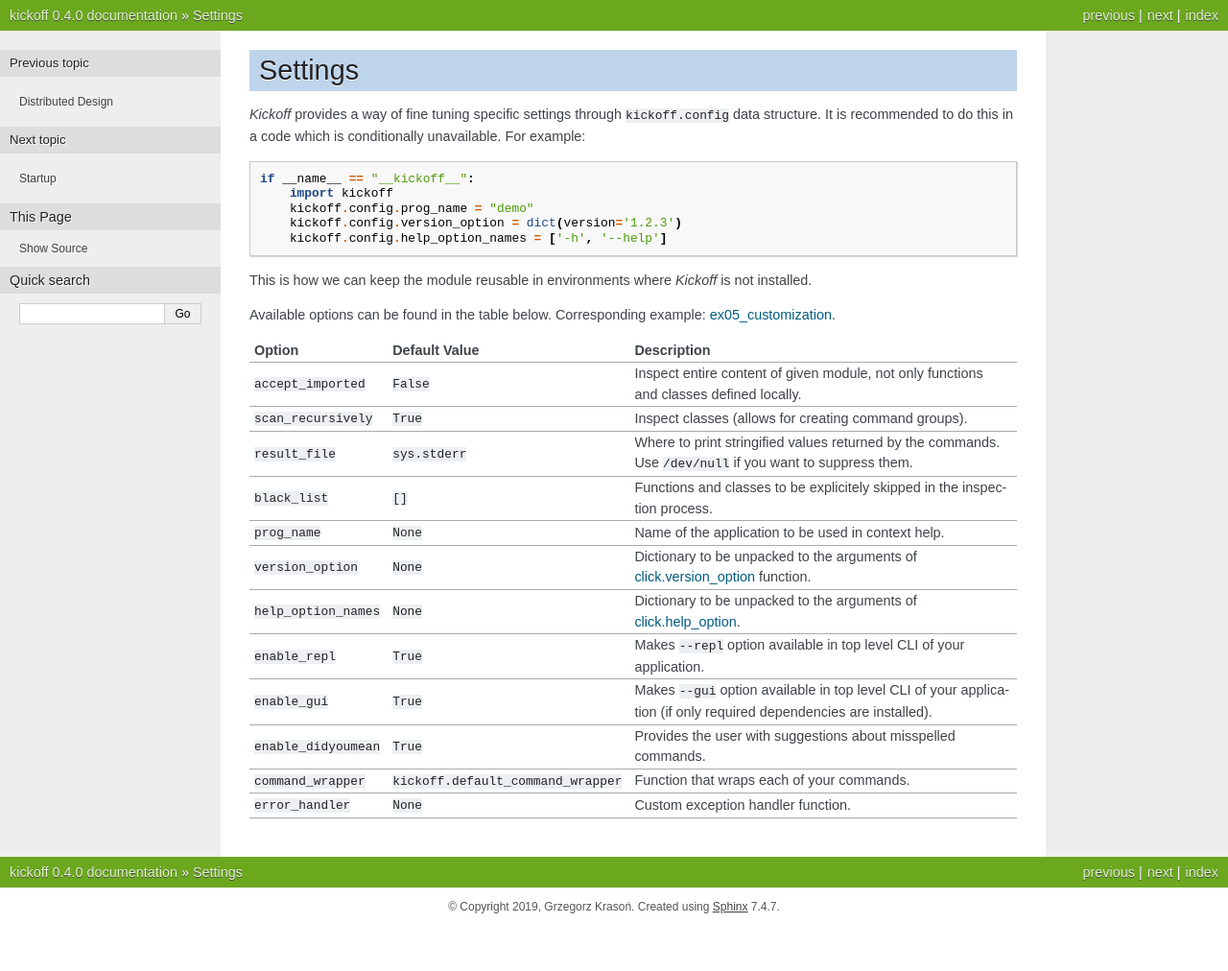
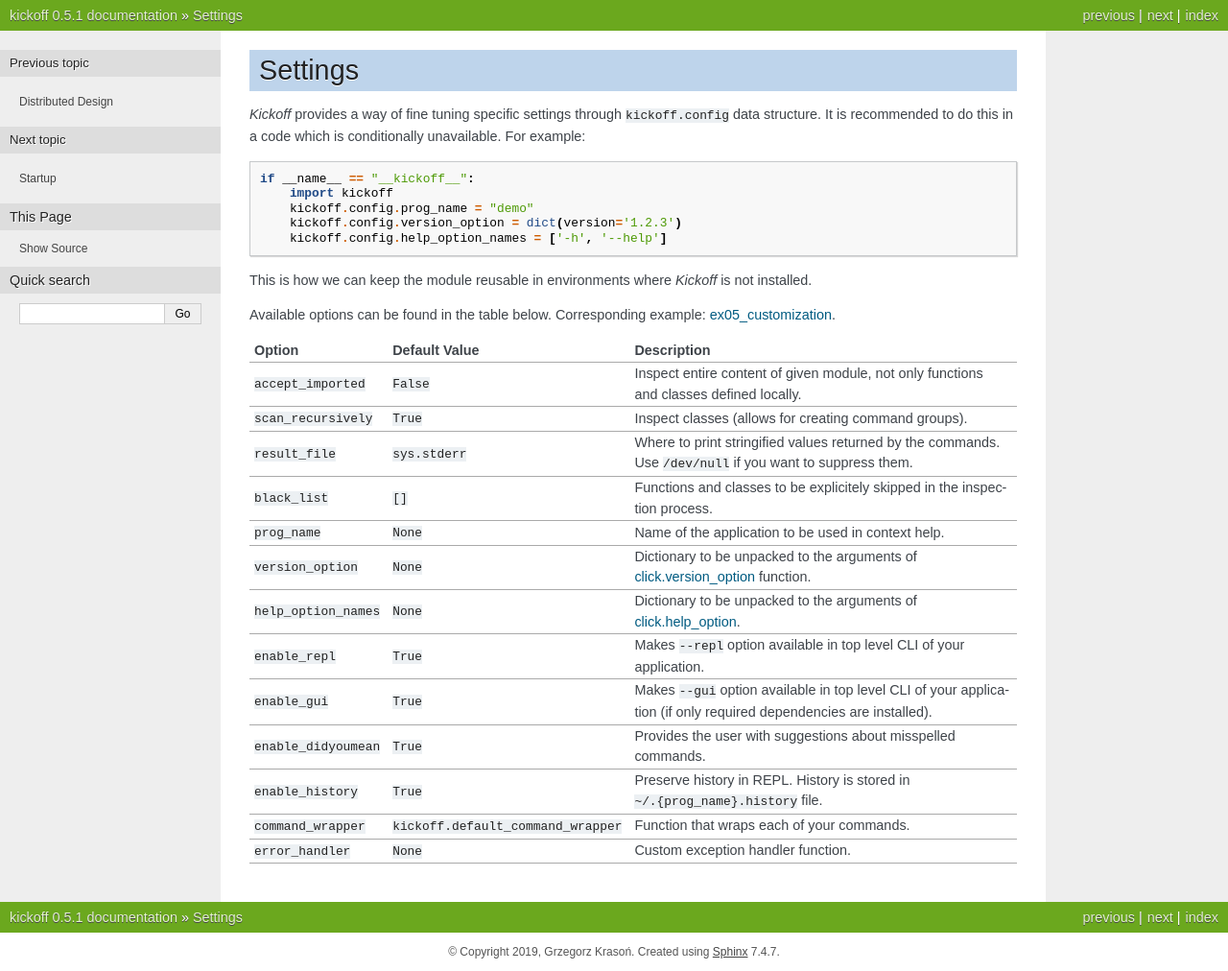
Before and after one commit to gergelyk/python-kickoff, a Sphinx documentation site: the page built from docs/source/settings.rst, in a window 1280 px wide. Shown: the whole page at 96% size. Built offline with Sphinx 7.4.7, drawn with Linux system fonts in a browser that asks for light colours; before the commit the page ends 965 px from its top, so only the background shows below that.

Commit message:
minor fix

```diff
--- a/docs/source/conf.py
+++ b/docs/source/conf.py
@@ -24,9 +24,9 @@
 author = 'Grzegorz Krasoń'
 
 # The short X.Y version
-version = '0.4'
+version = '0.5'
 # The full version, including alpha/beta/rc tags
-release = '0.4.0'
+release = '0.5.1'
 
 
 # -- General configuration ---------------------------------------------------
--- a/docs/source/settings.rst
+++ b/docs/source/settings.rst
@@ -28,6 +28,7 @@
 ``enable_repl``         ``True``                                   Makes ``--repl`` option available in top level CLI of your application.
 ``enable_gui``          ``True``                                   Makes ``--gui`` option available in top level CLI of your application (if only required dependencies are installed).
 ``enable_didyoumean``   ``True``                                   Provides the user with suggestions about misspelled commands.
+``enable_history``      ``True``                                   Preserve history in REPL. History is stored in ``~/.{prog_name}.history`` file.
 ``command_wrapper``     ``kickoff.default_command_wrapper``        Function that wraps each of your commands.
 ``error_handler``       ``None``                                   Custom exception handler function.
 ======================= ========================================== ==============================================================================================================================================================
--- a/setup.py
+++ b/setup.py
@@ -9,7 +9,7 @@
 
 setup(
     name = 'kickoff',
-    version = '0.4.0',
+    version = '0.5.1',
     description = 'Turns your Python script or module into an application with decent CLI.',
     author = 'Grzegorz Krason',
     author_email = 'grzegorz.krason@gmail.com',
```
Also changed, not shown: 1 other file.
